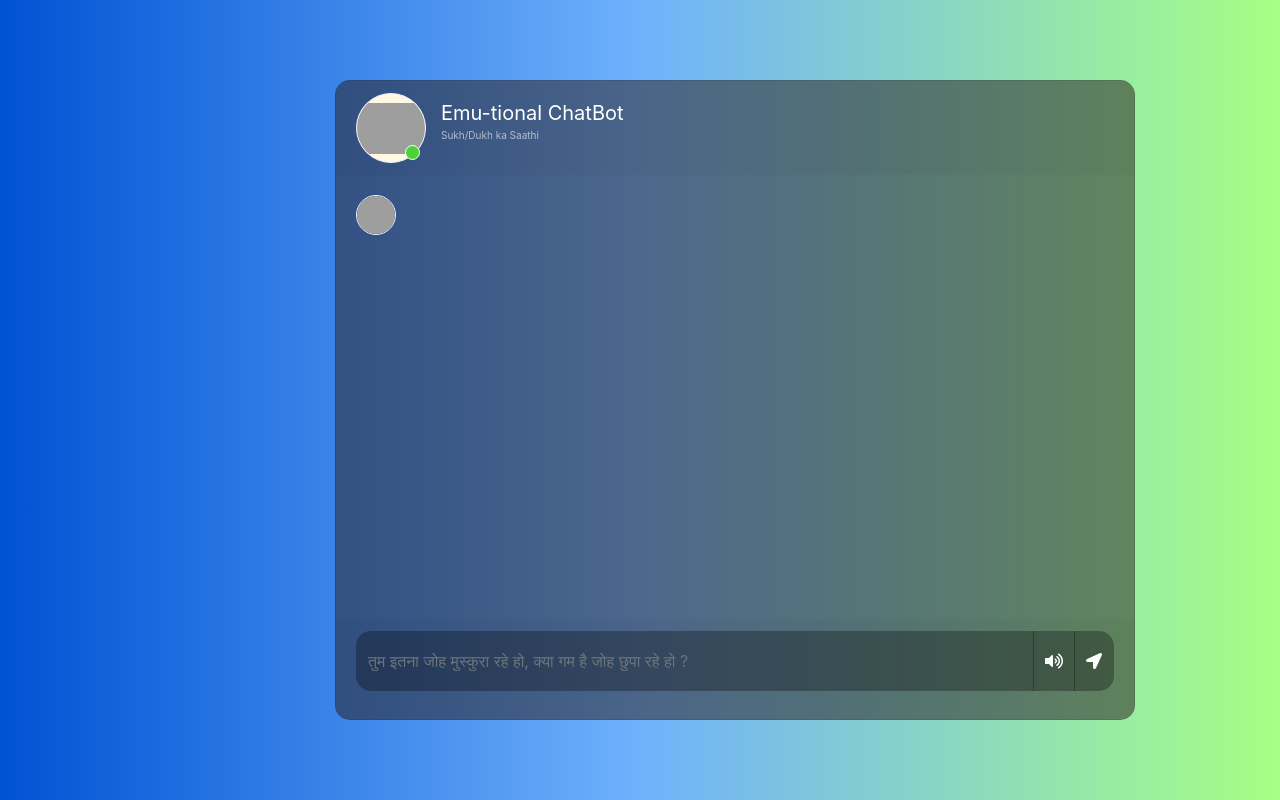
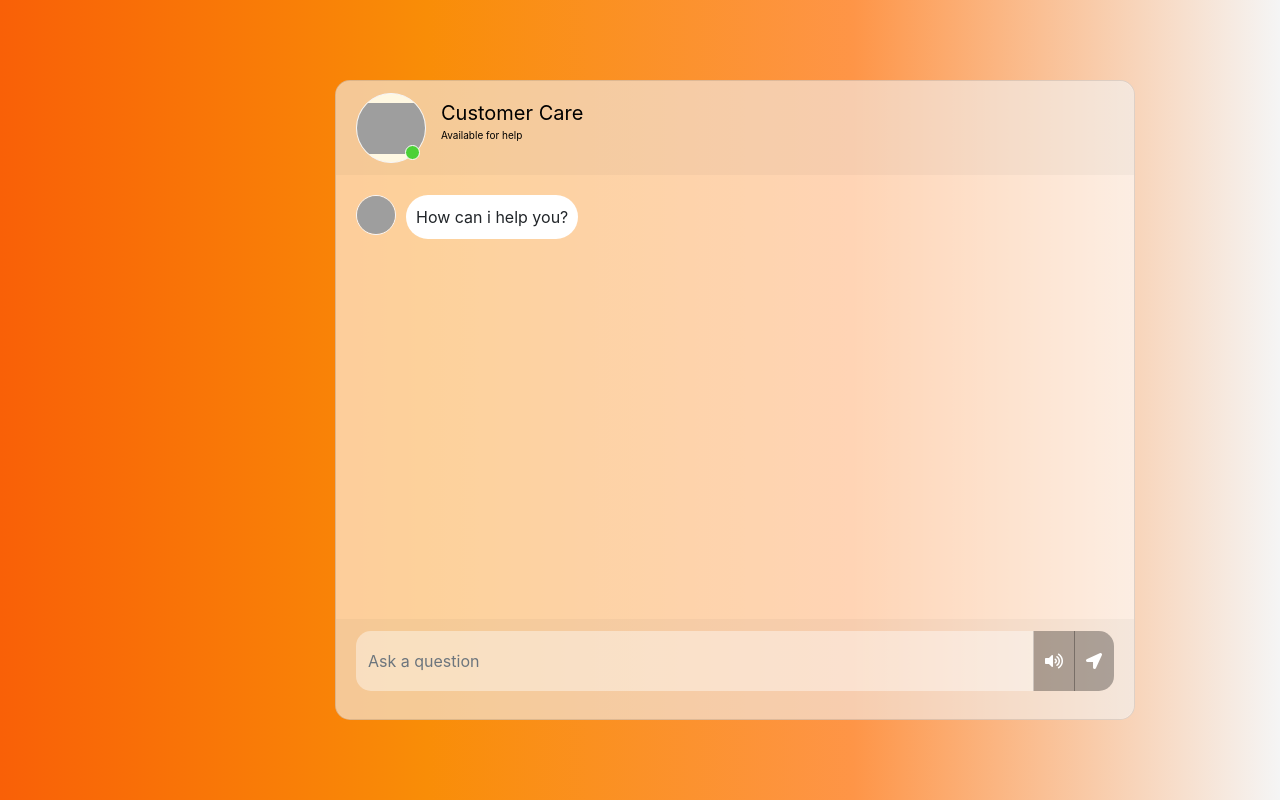
Before and after one commit to Swastikkkkk/Customer_Service_GenAI, a Flask app: page /chat in a window 1280 px wide. Run offline with Flask 3, Linux system fonts and the light colour scheme; some libraries are stand-ins or nearby versions; grey boxes are pictures that could not be loaded.

Commit message:
Add files via upload

```diff
--- a/static/style.css
+++ b/static/style.css
@@ -3,8 +3,8 @@ html {
     height: 100%;
     margin: 0;
     background: rgb(130, 86, 86);
-    background: -webkit-linear-gradient(to right, #0052d4, #6fb1fc, #a7ff83);
-    background: linear-gradient(to right, #0052d4, #6fb1fc, #a7ff83);
+    background: -webkit-linear-gradient(to right, #F98D07, #F98D07, #F98D07);
+    background: linear-gradient(to right,  #F96007 , #F98D07, #FE9547 , #f5f5f5);
 }
 
 .chat {
@@ -16,7 +16,7 @@ html {
     height: 80vh;
     width: 100vh;
     border-radius: 15px !important;
-    background-color: rgba(44, 34, 34, 0.511) !important;
+    background-color: rgba(255, 255, 255, 0.6) !important;
     overflow-x: hidden; /* Prevent horizontal scrolling */
 }
 
@@ -46,7 +46,7 @@ html {
 
 .search {
     border-radius: 15px 0 0 15px !important;
-    background-color: rgba(0, 0, 0, 0.3) !important;
+    background-color: rgba(255, 255, 255, 0.2) !important;
     border: 0 !important;
     color: white !important;
 }
@@ -57,10 +57,10 @@ html {
 }
 
 .type_msg {
-    background-color: rgba(0, 0, 0, 0.3) !important;
+    background-color: rgba(255, 255, 255, 0.4) !important;
     border: 0 !important;
     border-radius: 15px;
-    color: white !important;
+    color: black !important;
     height: 60px !important;
     overflow-y: auto;
 }
@@ -72,7 +72,7 @@ html {
 
 .attach_btn {
     border-radius: 15px 0 0 15px !important;
-    background-color: rgba(0, 0, 0, 0.3) !important;
+    background-color: rgba(255, 255, 255, 0.1) !important;
     border: 0 !important;
     color: white !important;
     cursor: pointer;
@@ -164,7 +164,7 @@ html {
 
 .user_info span {
     font-size: 20px;
-    color: white;
+    color: black;
 }
 
 .user_info p {
@@ -189,7 +189,7 @@ html {
     margin-bottom: auto;
     margin-left: 10px;
     border-radius: 25px;
-    background-color: rgb(82, 172, 255);
+    background-color: white;
     padding: 10px;
     position: relative;
 }
@@ -199,7 +199,7 @@ html {
     margin-bottom: auto;
     margin-right: 10px;
     border-radius: 25px;
-    background-color: #58cc71;
+    background-color: #FF9553;
     padding: 10px;
     position: relative;
 }
@@ -208,7 +208,7 @@ html {
     position: absolute;
     left: 0;
     bottom: -15px;
-    color: rgba(255, 255, 255, 0.5);
+    color: rgba(255, 255, 255, 0.8);
     font-size: 10px;
 }
 
@@ -237,7 +237,7 @@ html {
     z-index: 1;
     position: absolute;
     padding: 15px 0;
-    background-color: rgba(0, 0, 0, 0.5);
+    background-color: rgba(0, 0, 0, 0.2);
     color: white;
     border-radius: 15px;
     top: 30px;
--- a/templates/chat.html
+++ b/templates/chat.html
@@ -15,12 +15,13 @@
 	<script src="https://ajax.googleapis.com/ajax/libs/jquery/3.3.1/jquery.min.js"></script>
 	<link rel="stylesheet" type="text/css" href="{{ url_for('static', filename='style.css')}}" />
 	<style>
-		.dark{
+		.dark {
 			color: black;
 			font-weight: bold;
 		}
 	</style>
 </head>
+
 <body>
 	<section id="ChatBot">
 		<div class="container-fluid h-100">
@@ -30,31 +31,47 @@
 						<div class="card-header msg_head">
 							<div class="d-flex bd-highlight">
 								<div class="img_cont">
-								<img src="https://i.ibb.co/cgcXKX5/logo.png" class="rounded-circle user_img">
+									<img src="https://i.ibb.co/VH3zYYx/Screenshot-2024-07-29-170234.png"
+										class="rounded-circle user_img">
 									<span class="online_icon"></span>
 								</div>
 								<div class="user_info">
-								<span>Emu-tional ChatBot</span>
-								<p>Sukh/Dukh ka Saathi</p>
+									<span>Customer Care</span>
+									<p style="color: black;">Available for help</p>
 								</div>
 							</div>
 						</div>
+						<!--
+					this is the bot response section which will be appended by flask
+					-->
 						<div id="messageFormeight" class="card-body msg_card_body">
 
 
+							<!-- <div class="d-flex justify-content-start mb-4">
+							<div class="img_cont_msg"><img
+									src="https://i.ibb.co/wdLHNxw/Screenshot-2024-07-29-170423.png"
+									class="rounded-circle user_img_msg"></div>
+									How can i help you?
+						</div> -->
+
 							<div class="d-flex justify-content-start mb-4">
 								<div class="img_cont_msg"><img
-									src="https://i.ibb.co/vP0Kkxc/image-processing20200616-22394-qqn1j6.png"
+										src="https://i.ibb.co/wdLHNxw/Screenshot-2024-07-29-170423.png"
 										class="rounded-circle user_img_msg"></div>
+								<div class="msg_cotainer">
+									How can i help you?
+								</div>
 							</div>
 
 
 						</div>
 						<div class="card-footer">
+							<!--
+					this is the user response section which will be appended by the user live
+					-->
 							<form id="messageArea" class="input-group">
-							<input type="text" id="text" name="msg"
-								placeholder="तुम इतना जोह मुस्कुरा रहे हो, क्या गम है जोह छुपा रहे हो ?"
-								autocomplete="off" class="form-control type_msg" required />
+								<input type="text" id="text" name="msg" placeholder="Ask a question" autocomplete="off"
+									class="form-control type_msg" required />
 								<div class="input-group-append">
 									<button type="button" id="volume" class="input-group-text volume_btn"><i
 											class="fas fa-volume-up"></i></button>
@@ -88,7 +105,7 @@
 				var userHtml =
 					'<div class="d-flex justify-content-end mb-4"><div class="msg_cotainer_send">' +
 					rawText +
-					'</div><div class="img_cont_msg"><img src="https://i.ibb.co/d5b84Xw/Untitled-design.png" class="rounded-circle user_img_msg"></div></div>';
+					'</div><div class="img_cont_msg"><img src="https://i.ibb.co/vL76nqv/Screenshot-2024-07-29-171434.png" class="rounded-circle user_img_msg"></div></div>';
 
 				$("#text").val("");
 				$("#messageFormeight").append(userHtml);
@@ -101,7 +118,7 @@
 					url: "/chat/get",
 				}).done(function (data) {
 					var botHtml =
-						'<div class="d-flex justify-content-start mb-4"><div class="img_cont_msg"><img src="https://i.ibb.co/vP0Kkxc/image-processing20200616-22394-qqn1j6.png" class="rounded-circle user_img_msg"></div><div class="msg_cotainer">' +
+						'<div class="d-flex justify-content-start mb-4"><div class="img_cont_msg"><img src="https://i.ibb.co/wdLHNxw/Screenshot-2024-07-29-170423.png" class="rounded-circle user_img_msg"></div><div class="msg_cotainer">' +
 						data +
 						'</div></div>';
 					$("#messageFormeight").append($.parseHTML(botHtml));
```
Lines whose indentation alone changed are shown as unchanged.
